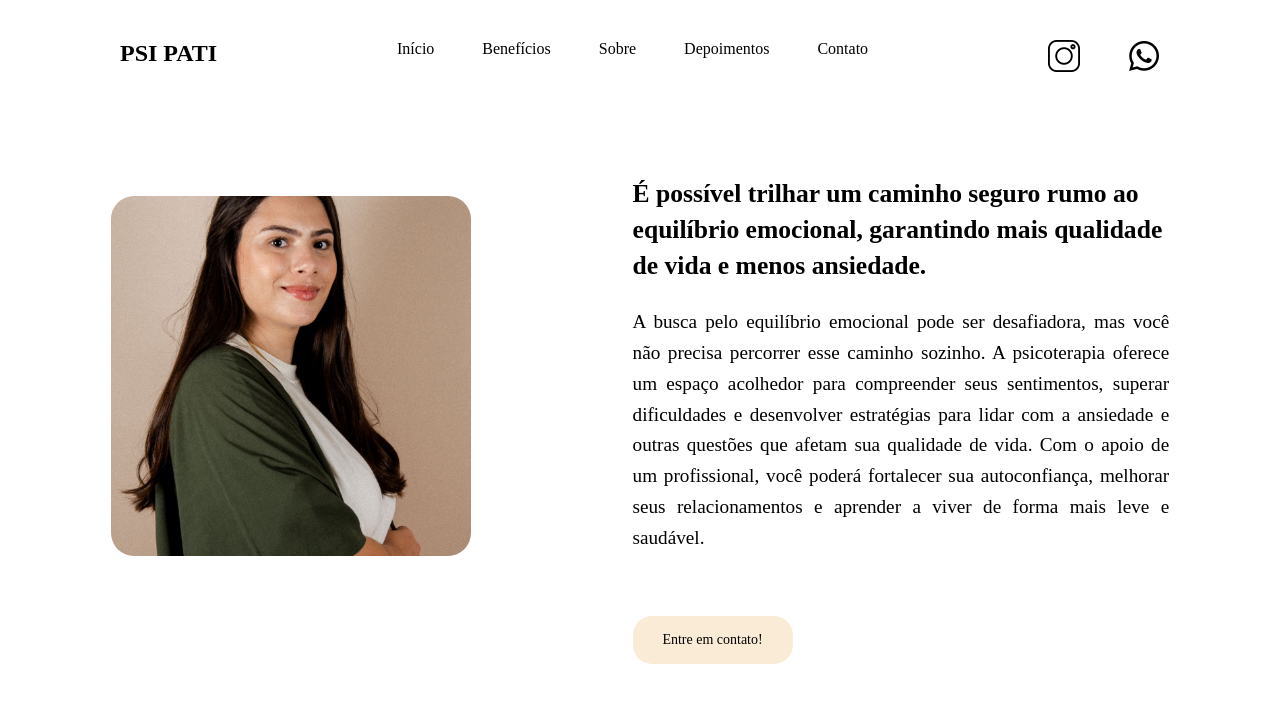
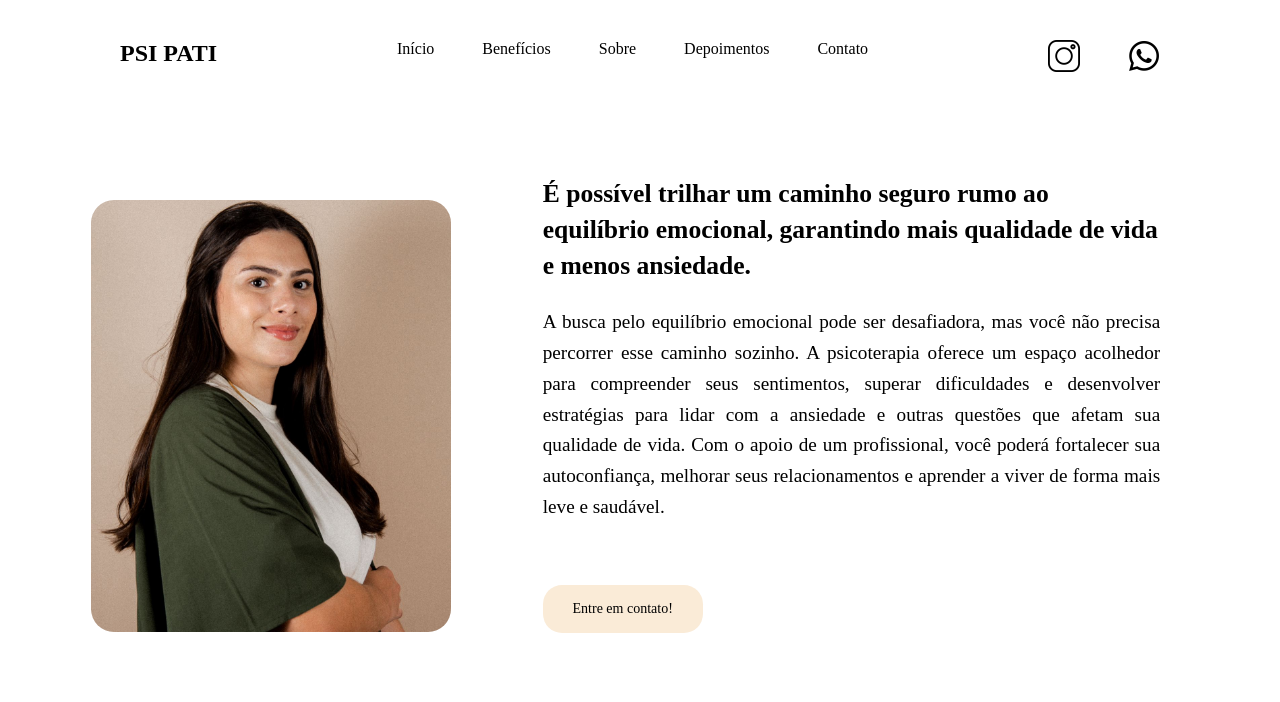
Before and after one commit to kauacode/psychologist-personal-site, a React (Vite) app: page / in a window 1280 px wide. Shown: the top 702 px of the page. Built offline with nearby package versions, Linux system fonts and the light colour scheme.

Commit message:
style: updated hero image height and contact button width

```diff
--- a/src/components/Hero.module.css
+++ b/src/components/Hero.module.css
@@ -19,7 +19,7 @@
 .imageContainer img {
   width: 100%;
   max-width: min(300px, 60vw);
-  height: auto;
+  height: 20rem;
   aspect-ratio: 1;
   object-fit: cover;
   border-radius: clamp(1rem, 2vw, 2rem);
@@ -68,7 +68,7 @@
 }
 
 .contactButton {
-  width: min(80%, 10rem);
+  width: min(50%, 10rem);
   padding: clamp(0.75rem, 1.5vw, 1rem);
   border-radius: clamp(1rem, 1.5vw, 1.5rem);
   cursor: pointer;
@@ -93,21 +93,21 @@
   .heroContainer {
     display: flex;
     align-items: flex-start;
-    gap: clamp(2rem, 4vw, 4rem);
     padding-top: max(4rem, 8vh);
   }
 
   .imageContainer {
-    width: 45%;
+    width: 40%;
     padding-top: clamp(2rem, 4vh, 4rem);
   }
 
   .imageContainer img {
     max-width: min(400px, 40vw);
+    height: 30rem;
   }
 
   .contentContainer {
-    width: 55%;
+    width: 60%;
     align-items: flex-start;
     padding-top: clamp(2rem, 4vh, 4rem);
   }
```
